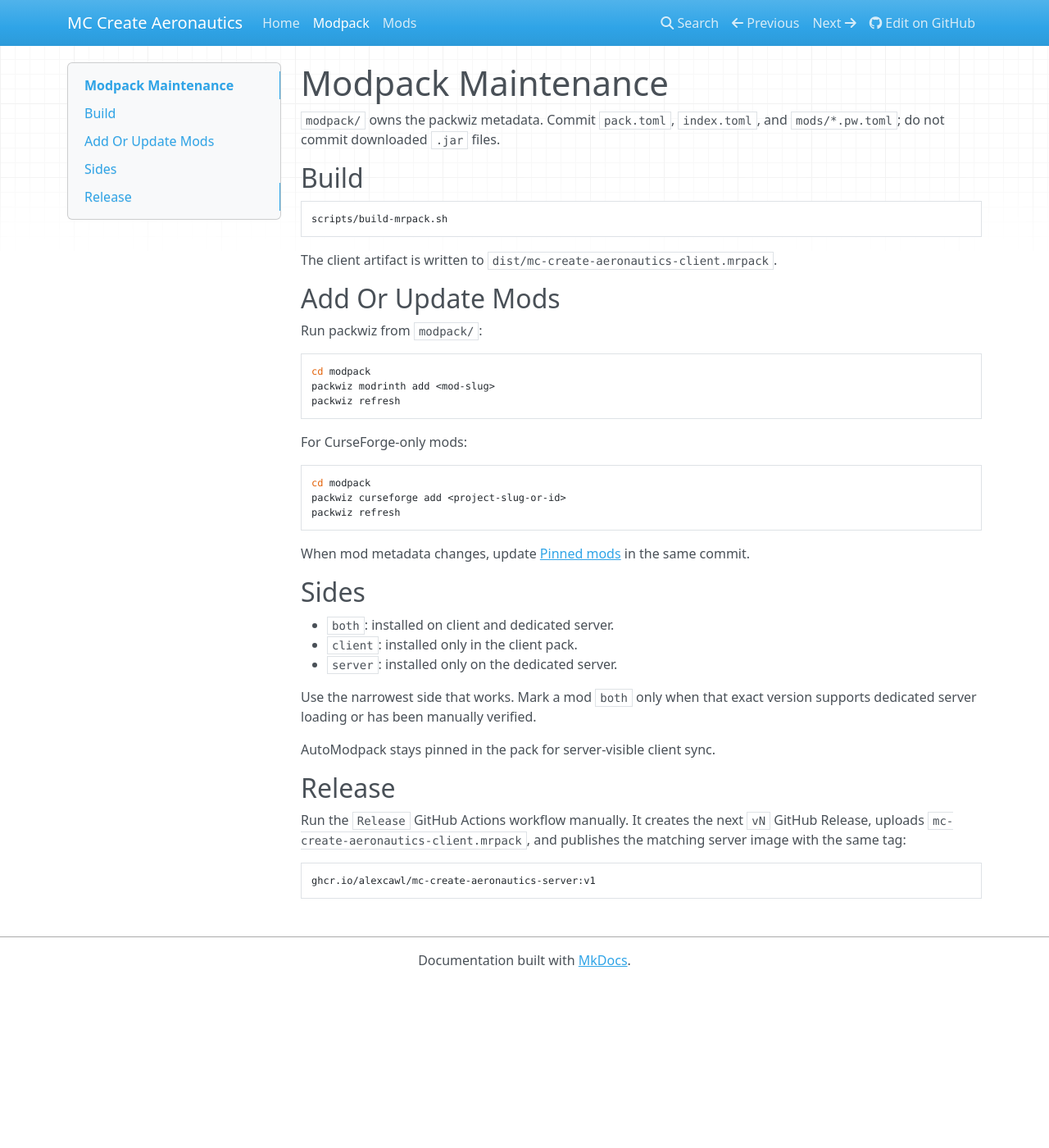
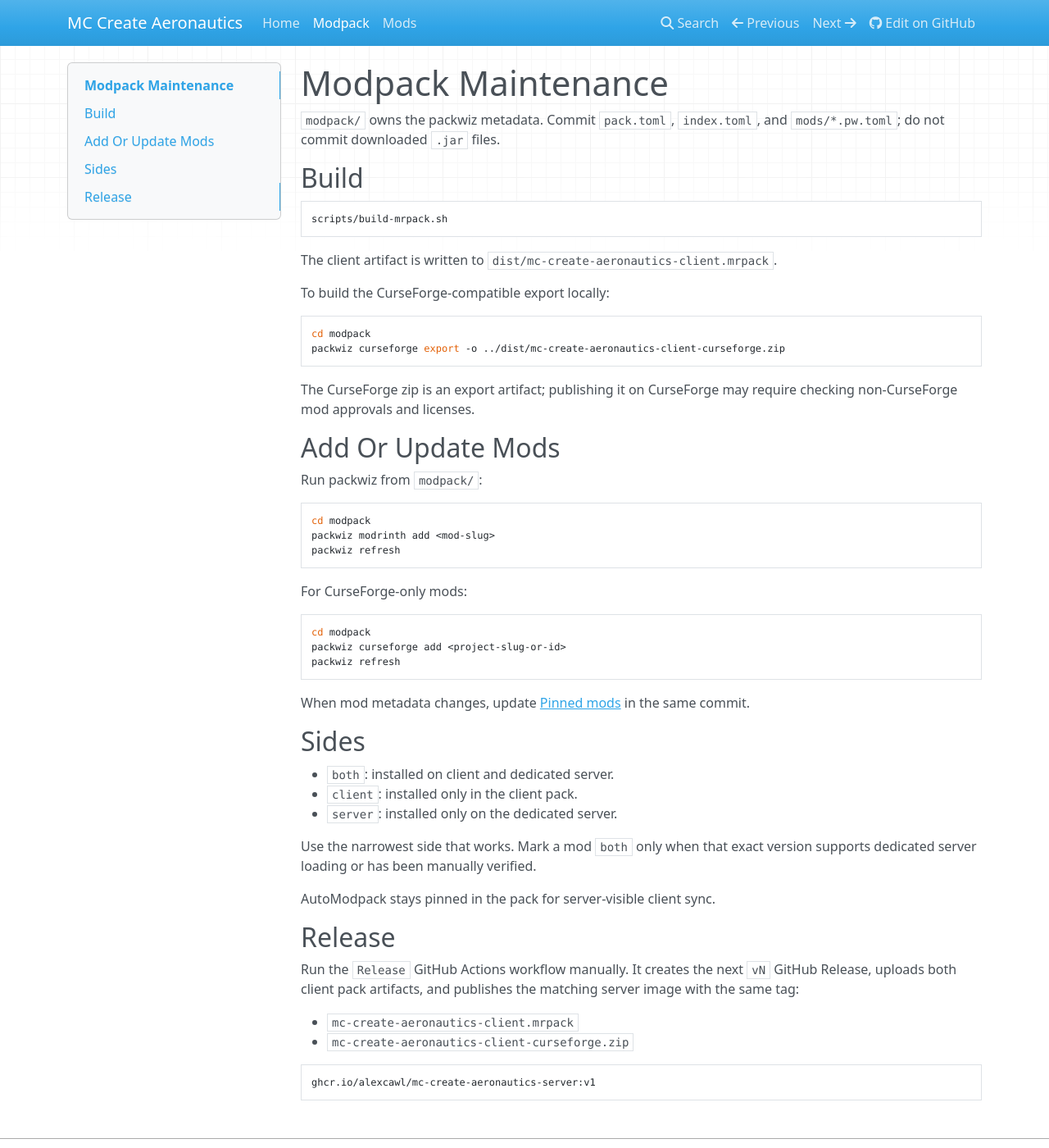
Before and after one commit to AlexCawl/mc-create-aeronautics-modpack, an MkDocs documentation site: the page built from docs/modpack.md, in a window 1280 px wide and 1400 px high. Shown: the whole window at 82% size. Built offline with MkDocs 1.6.1, drawn with Linux system fonts in a browser that asks for light colours; nearby versions of some CDN libraries.

Commit message:
fix: added curseforge compatible export

````diff
--- a/docs/modpack.md
+++ b/docs/modpack.md
@@ -9,6 +9,15 @@ scripts/build-mrpack.sh
 ```
 
 The client artifact is written to `dist/mc-create-aeronautics-client.mrpack`.
+
+To build the CurseForge-compatible export locally:
+
+```sh
+cd modpack
+packwiz curseforge export -o ../dist/mc-create-aeronautics-client-curseforge.zip
+```
+
+The CurseForge zip is an export artifact; publishing it on CurseForge may require checking non-CurseForge mod approvals and licenses.
 
 ## Add Or Update Mods
 
@@ -42,7 +51,10 @@ AutoModpack stays pinned in the pack for server-visible client sync.
 
 ## Release
 
-Run the `Release` GitHub Actions workflow manually. It creates the next `vN` GitHub Release, uploads `mc-create-aeronautics-client.mrpack`, and publishes the matching server image with the same tag:
+Run the `Release` GitHub Actions workflow manually. It creates the next `vN` GitHub Release, uploads both client pack artifacts, and publishes the matching server image with the same tag:
+
+- `mc-create-aeronautics-client.mrpack`
+- `mc-create-aeronautics-client-curseforge.zip`
 
 ```sh
 ghcr.io/alexcawl/mc-create-aeronautics-server:v1
````
Also changed, not shown: README.md (+1 -1 lines), docs/index.md (+1 -1 lines), 4 other files.
